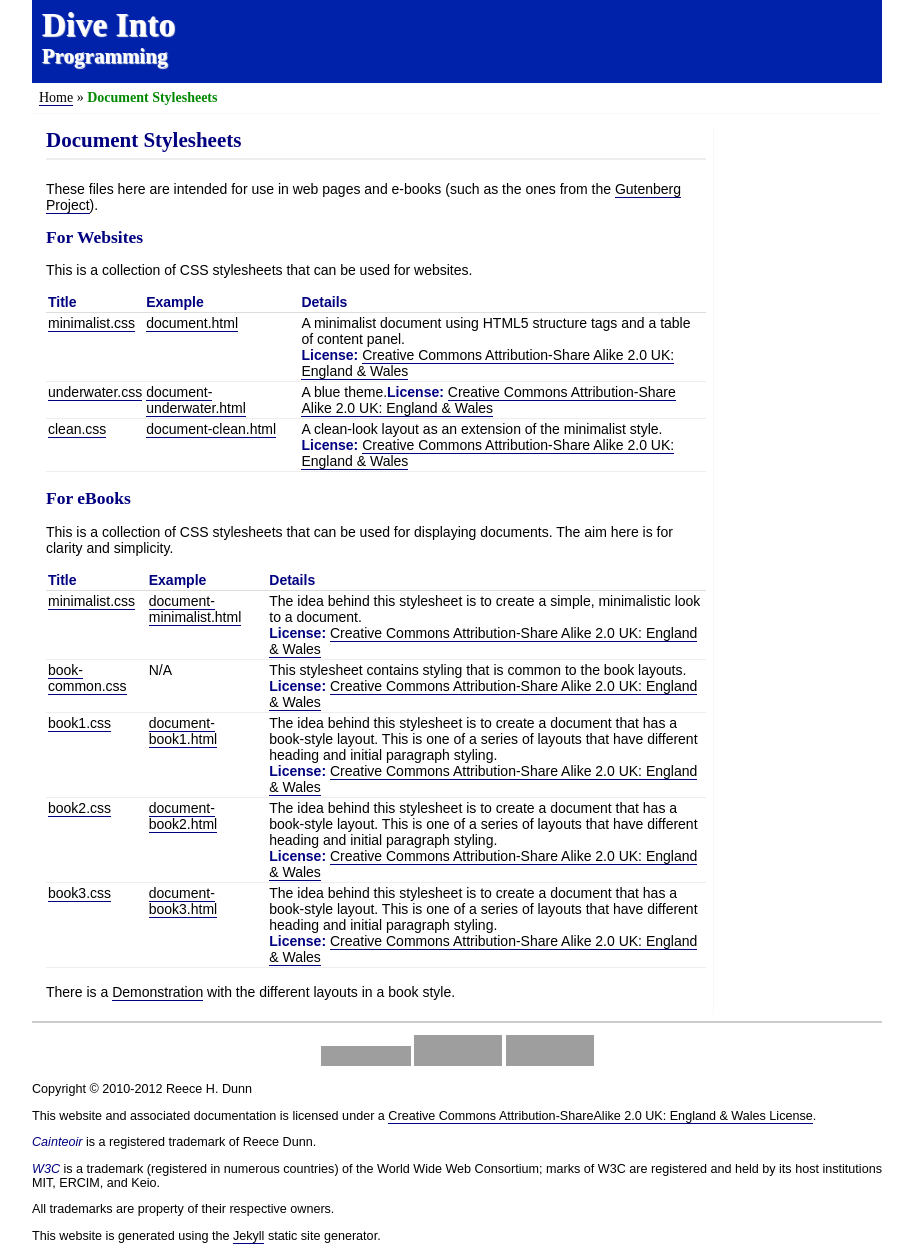
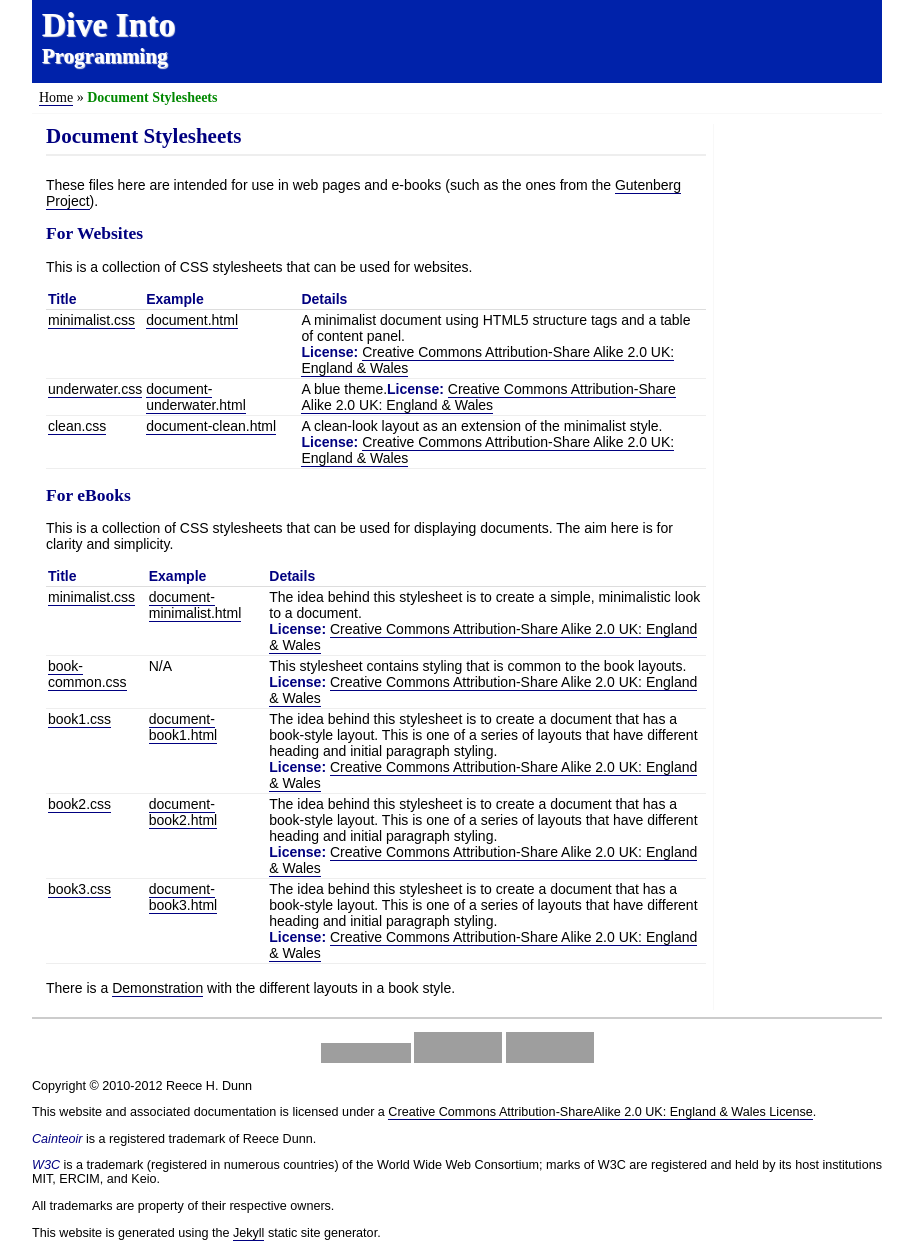
Before and after one commit to rhdunn/web-documents, a Jekyll site: the page built from index.html, in a window 1280 px wide. Shown: the whole page, without its empty margins (183-1096 px from the left). Built offline with Jekyll 4.4.1, drawn with Linux system fonts in a browser that asks for light colours; grey boxes are pictures that could not be loaded.

Commit message:
clean.css: make the top and bottom margins of the article match ('nav > article' and 'article > footer' spacing)

```diff
--- a/css/clean.css
+++ b/css/clean.css
@@ -64,7 +64,7 @@ body > nav > span, div.nav > span
 
 body > div.article
 {
-	margin: 0.5em;
+	margin: 0.25em 0.5em 0.5em 0.5em;
 	padding: 0 0.5em;
 	float: left;
 	width: 660px;
```
